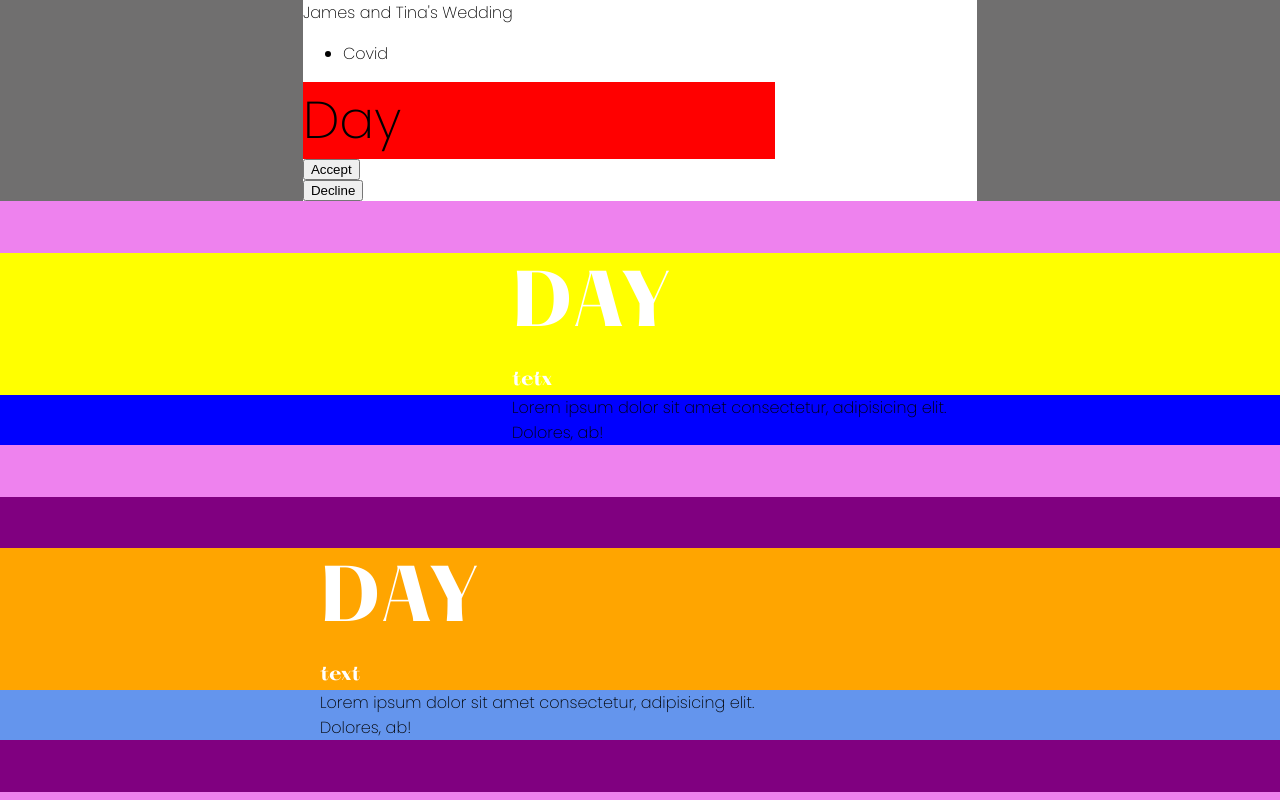
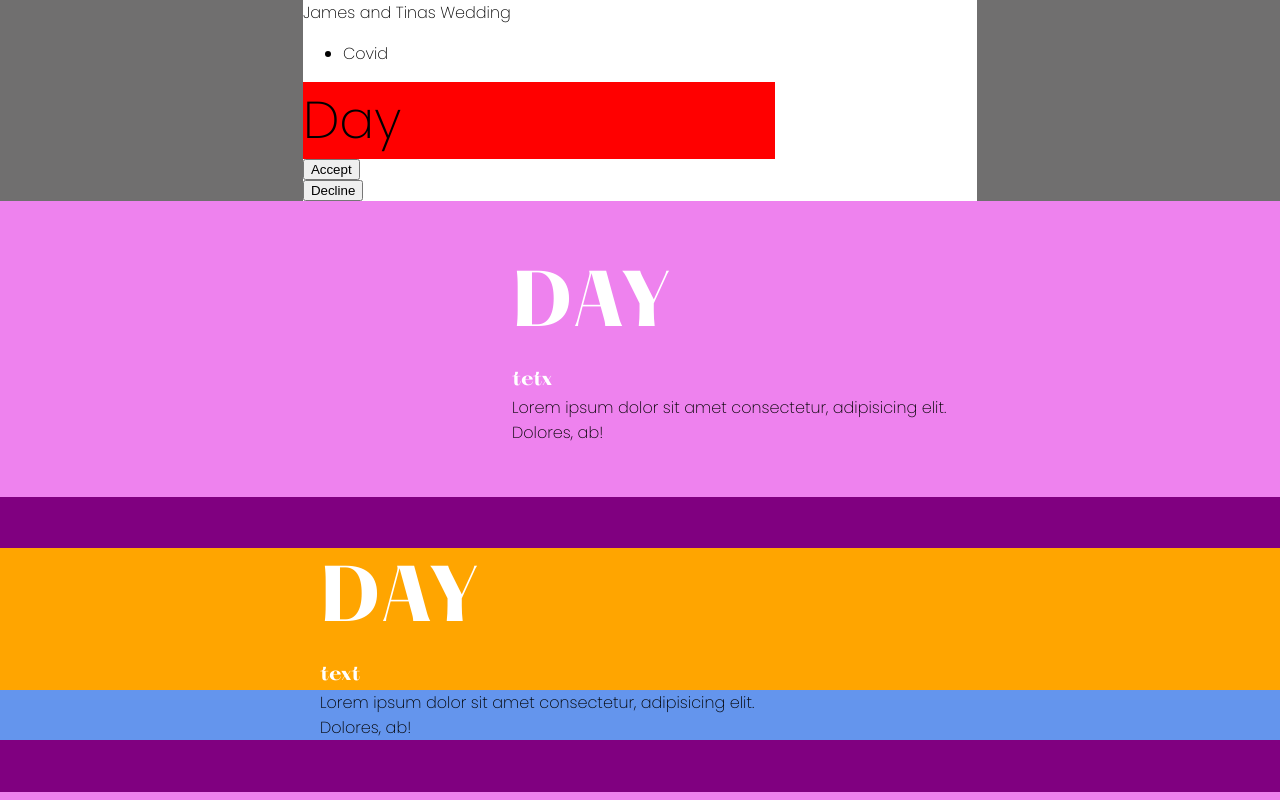
Before and after one commit to jamesgrubb/weddingnineteen, a Next.js app: page / in a window 1280 px wide. Shown: the top 800 px of the page. Built offline with nearby package versions, Linux system fonts and the light colour scheme.

Commit message:
Fix non escaped

```diff
--- a/pages/index.js
+++ b/pages/index.js
@@ -25,7 +25,7 @@ export default function Home() {
 			<div className='container'>
 				<div className='container__content'>
 					<Head>
-						<title>James and Tina's Wedding</title>
+						<title>James and Tinas Wedding</title>
 						<meta
 							name='description'
 							content='Generated by create next app'
@@ -35,7 +35,7 @@ export default function Home() {
 					<header className={styles.header}>
 						<div className={styles.header__content}>
 							<p className={styles.header__logo}>
-								James and Tina's Wedding
+								James and Tinas Wedding
 							</p>
 							<nav className={styles.header__nav}>
 								<ul className={styles.header__navItems}>
--- a/styles/_section.scss
+++ b/styles/_section.scss
@@ -8,6 +8,9 @@
 		background-color: violet;
 		.section__item .section__content {
 			align-items: flex-end;
+		}
+		.section__item {
+			background-color: var(--brand);
 		}
 	}
 	&__item {
```
